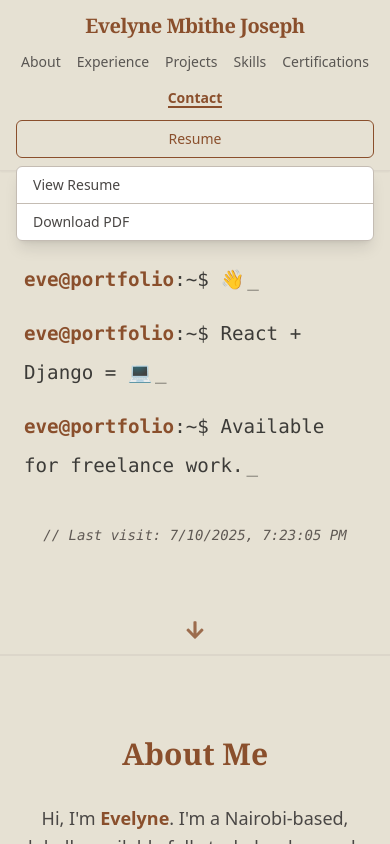
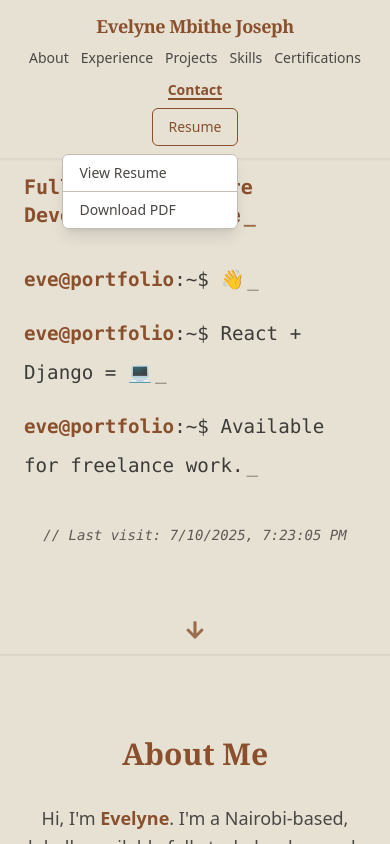
Before and after one commit to Eve-code93/Personal_portfolio, a React (Vite) app in the folder evelyne-portfolio/: page / in a window 390 px wide. Both pictures are taken after a click on the button "Resume". Shown: the top 844 px of the page. Built offline with nearby package versions, Linux system fonts and the light colour scheme; no server answers.

Commit message:
fix navbar

```diff
--- a/evelyne-portfolio/src/components/Navbar.jsx
+++ b/evelyne-portfolio/src/components/Navbar.jsx
@@ -41,6 +41,10 @@ const Navbar = () => {
     return () => window.removeEventListener('scroll', handleScroll);
   }, []);
 
+  const toggleResumeMenu = () => {
+    setShowResumeOptions(!showResumeOptions);
+  };
+
   const navItems = [
     { id: 'about', label: 'About' },
     { id: 'experience', label: 'Experience' },
@@ -50,32 +54,28 @@ const Navbar = () => {
     { id: 'contact', label: 'Contact' },
   ];
 
-  const toggleResumeMenu = () => {
-    setShowResumeOptions(!showResumeOptions);
-  };
-
   return (
     <header
       className={`fixed top-0 w-full z-50 transition-all duration-300 border-b border-[#c4bcb3]/30 shadow-sm ${
         scrolled ? 'bg-[#e6e1d3]/95 backdrop-blur-md' : 'bg-[#e6e1d3]'
       }`}
     >
-      <div className="max-w-7xl mx-auto px-4 py-3 flex flex-col md:flex-row items-center justify-between gap-3">
+      <div className="max-w-7xl mx-auto px-4 py-3 flex flex-col md:flex-row items-center justify-between gap-2 md:gap-6">
         {/* Brand */}
-        <h1 className="text-xl md:text-2xl font-serif font-bold text-[#8A4F2C] tracking-tight">
+        <h1 className="text-lg md:text-2xl font-serif font-bold text-[#8A4F2C] tracking-tight">
           Evelyne Mbithe Joseph
         </h1>
 
         {/* Navigation Links */}
-        <nav className="flex flex-wrap justify-center gap-4 md:gap-6 text-sm md:text-base font-medium">
+        <nav className="flex flex-wrap justify-center gap-3 md:gap-6 text-sm md:text-base font-medium">
           {navItems.map((item) => (
             <motion.a
               key={item.id}
               href={`#${item.id}`}
               className={`relative transition-colors duration-200 ${
                 activeSection === item.id
-                  ? 'text-[#8A4F2C] font-semibold opacity-100'
-                  : 'text-[#4a4745] hover:text-[#8A4F2C] opacity-90'
+                  ? 'text-[#8A4F2C] font-semibold'
+                  : 'text-[#4a4745] hover:text-[#8A4F2C]'
               }`}
               whileHover={{ scale: 1.05 }}
             >
@@ -91,11 +91,11 @@ const Navbar = () => {
           ))}
         </nav>
 
-        {/* Resume Button - Always Visible */}
-        <div className="relative w-full md:w-auto flex justify-center md:justify-end">
+        {/* Resume Button */}
+        <div className="relative">
           <motion.button
             onClick={toggleResumeMenu}
-            className="w-full md:w-auto px-4 py-2 border border-[#8A4F2C] text-[#8A4F2C] rounded-md font-medium hover:bg-[#8A4F2C]/10 transition text-sm md:text-base"
+            className="px-4 py-2 border border-[#8A4F2C] text-[#8A4F2C] rounded-md font-medium hover:bg-[#8A4F2C]/10 transition text-sm md:text-base"
             whileHover={{ scale: 1.05 }}
             whileTap={{ scale: 0.95 }}
           >
@@ -104,24 +104,24 @@ const Navbar = () => {
 
           {showResumeOptions && (
             <motion.div
-              initial={{ opacity: 0, y: -10 }}
+              initial={{ opacity: 0, y: -8 }}
               animate={{ opacity: 1, y: 0 }}
               exit={{ opacity: 0 }}
-              className="absolute top-full right-0 w-full md:w-44 mt-2 bg-white border border-[#c4bcb3] rounded-md shadow-lg z-50 overflow-hidden"
+              className="absolute right-0 mt-2 w-44 bg-white border border-[#c4bcb3] rounded-md shadow-lg z-50"
             >
               <a
                 href="/_Resume 1.pdf"
                 target="_blank"
                 rel="noopener noreferrer"
-                className="block px-4 py-2 text-sm text-[#4a4745] hover:bg-[#8A4F2C]/10 transition"
+                className="block px-4 py-2 text-sm text-[#4a4745] hover:bg-[#8A4F2C]/10"
                 onClick={() => setShowResumeOptions(false)}
               >
                 View Resume
               </a>
               <a
-                href="/_Resume.pdf"
-                download="Evelyne_Mbithe_Joseph_Resume.pdf"
-                className="block px-4 py-2 text-sm text-[#4a4745] hover:bg-[#8A4F2C]/10 border-t border-[#c4bcb3] transition"
+                href="/_Resume 1.pdf"
+                download="_Resume 1.pdf"
+                className="block px-4 py-2 text-sm text-[#4a4745] hover:bg-[#8A4F2C]/10 border-t border-[#c4bcb3]"
                 onClick={() => setShowResumeOptions(false)}
               >
                 Download PDF
```
